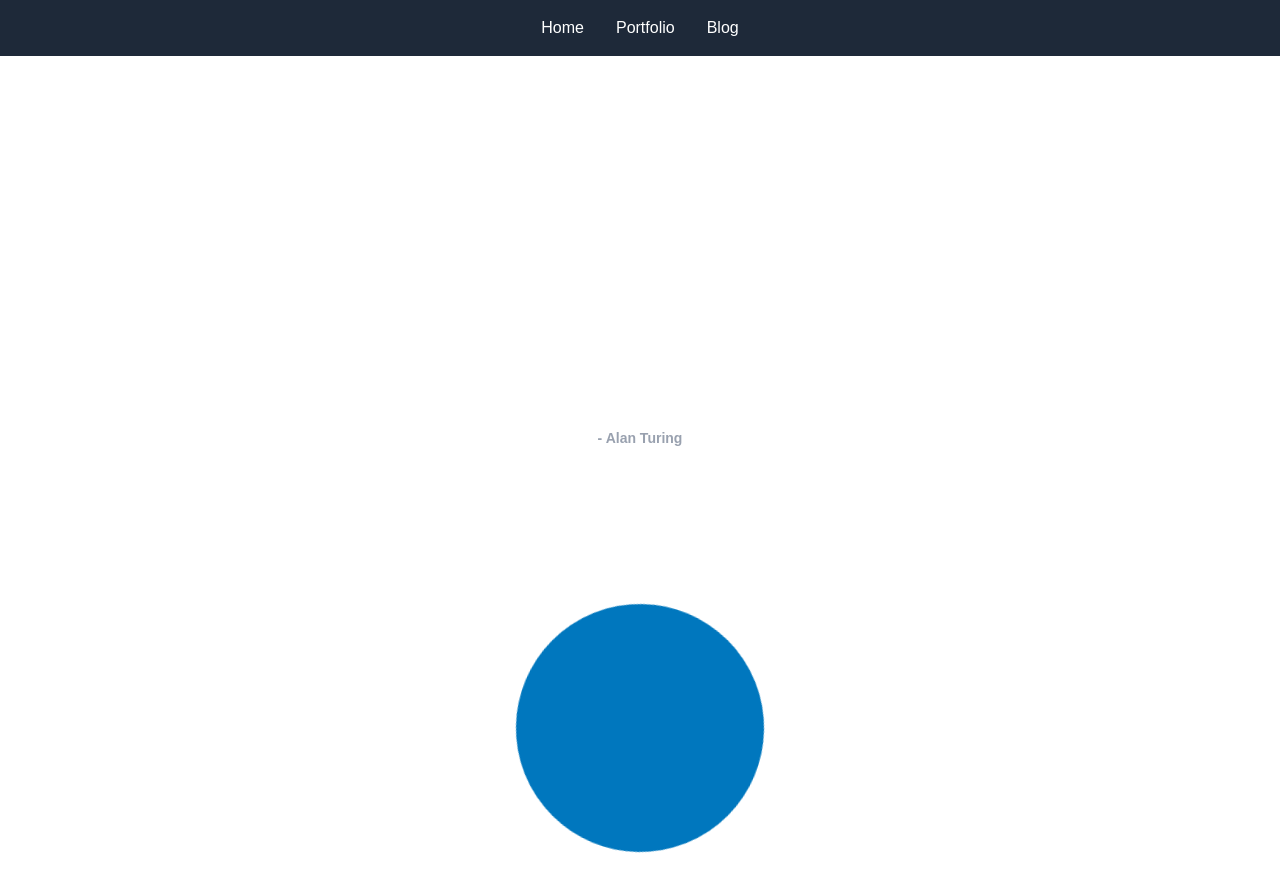
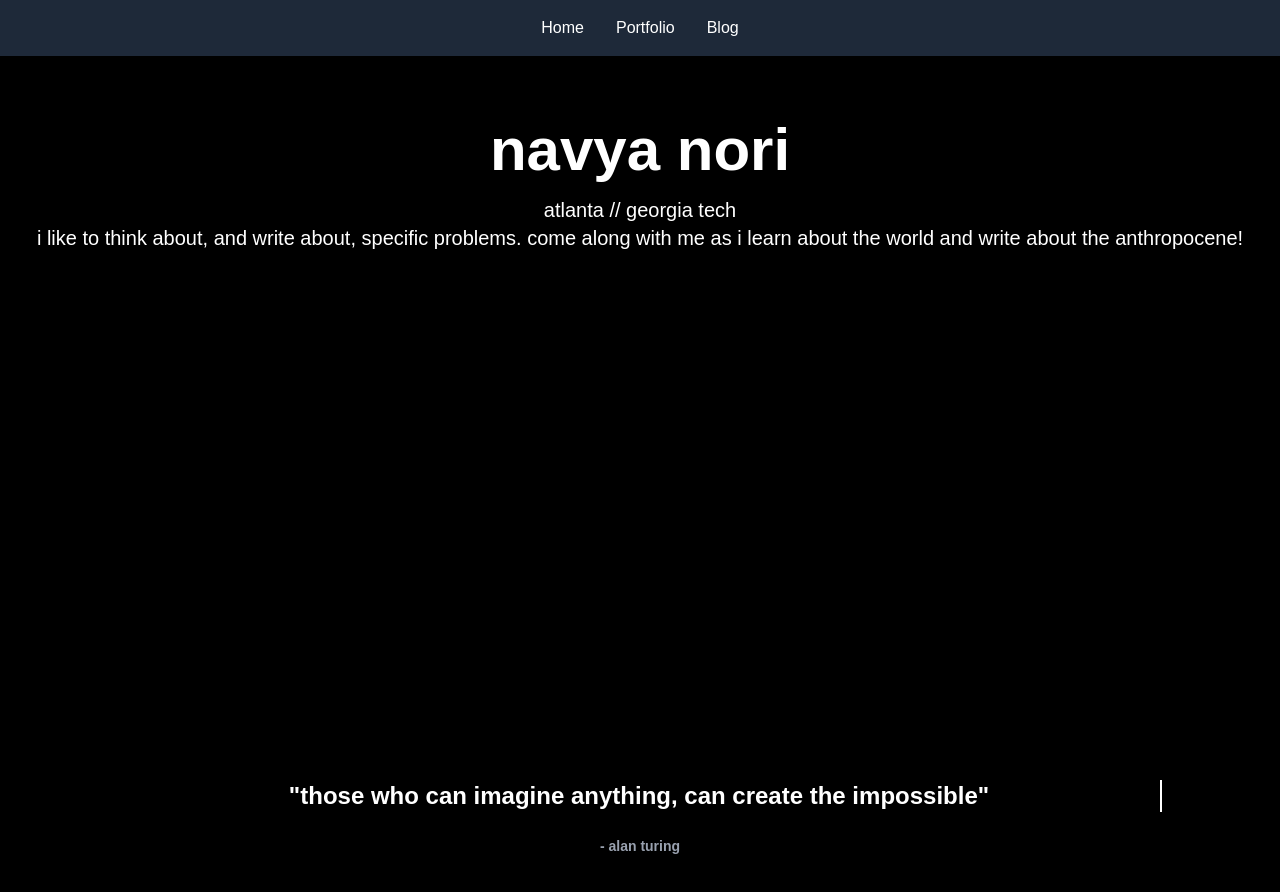
Before and after one commit to navyan6/personal-site, a Next.js app: page / in a window 1280 px wide. Shown: the top 892 px of the page. Built offline with nearby package versions, Linux system fonts and the light colour scheme.

Commit message:
pre project add check

```diff
--- a/app/globals.css
+++ b/app/globals.css
@@ -1,22 +1,10 @@
 @import "tailwindcss";
 
 :root {
-  --background: #ffffff; /* White background for light mode */
-  --foreground: #000000; /* Black text for light mode */
-}
-
-@theme inline {
-  --color-background: var(--background);
-  --color-foreground: var(--foreground);
+  --background: #000000; /* Black background */
+  --foreground: #ffffff; /* White text */
   --font-sans: var(--font-geist-sans);
   --font-mono: var(--font-geist-mono);
-}
-
-@media (prefers-color-scheme: dark) {
-  :root {
-    --background: #000000; /* Black background for dark mode */
-    --foreground: #ededed; /* Light text for dark mode */
-  }
 }
 
 body {
@@ -37,9 +25,6 @@ body {
 
 .animate-spin-globe {
   animation: spin 10s linear infinite;
-  background: radial-gradient(circle, #0077be 50%, #ffffff 50%);
-  background-size: 200% 200%;
-  background-position: center;
 }
 
 /* Quote Fill Animation */
@@ -59,3 +44,21 @@ body {
   display: inline-block;
   border-right: 2px solid white; /* Optional typing effect */
 }
+
+/* Slower Quote Fill Animation */
+@keyframes fill-text-slow {
+  from {
+    width: 0;
+  }
+  to {
+    width: 100%;
+  }
+}
+
+.animate-fill-text-slow {
+  animation: fill-text-slow 8s ease-out forwards; /* Slower animation (8 seconds) */
+  white-space: nowrap;
+  overflow: hidden;
+  display: inline-block;
+  border-right: 2px solid white; /* Optional typing effect */
+}
--- a/app/page.tsx
+++ b/app/page.tsx
@@ -15,16 +15,11 @@ export default function Home() {
       {/* Alan Turing Quote */}
       <div className="text-white text-2xl font-semibold mb-8">
         <p className="overflow-hidden whitespace-nowrap w-full inline-block">
-          <span className="inline-block animate-fill-text">
-            "Those who can imagine anything, can create the impossible"
+          <span className="inline-block animate-fill-text-slow">
+            "those who can imagine anything, can create the impossible"
           </span>
         </p>
-        <p className="text-sm text-gray-400 mt-2">- Alan Turing</p>
-      </div>
-
-      {/* Spinning Globe */}
-      <div className="w-64 h-64 mx-auto mb-8">
-        <div className="w-full h-full rounded-full border-4 border-white animate-spin-globe"></div>
+        <p className="text-sm text-gray-400 mt-2">- alan turing</p>
       </div>
     </div>
   );
```
